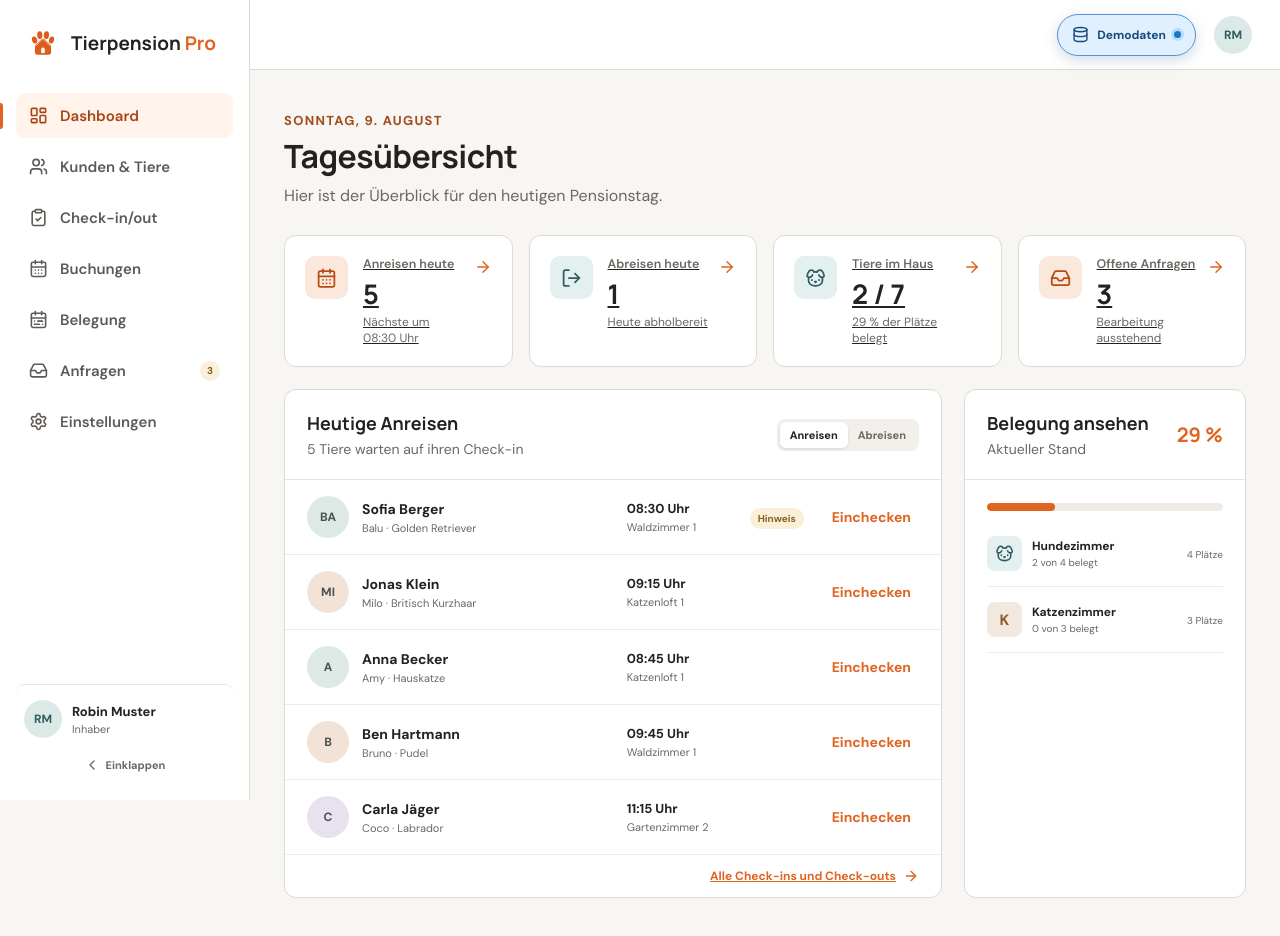
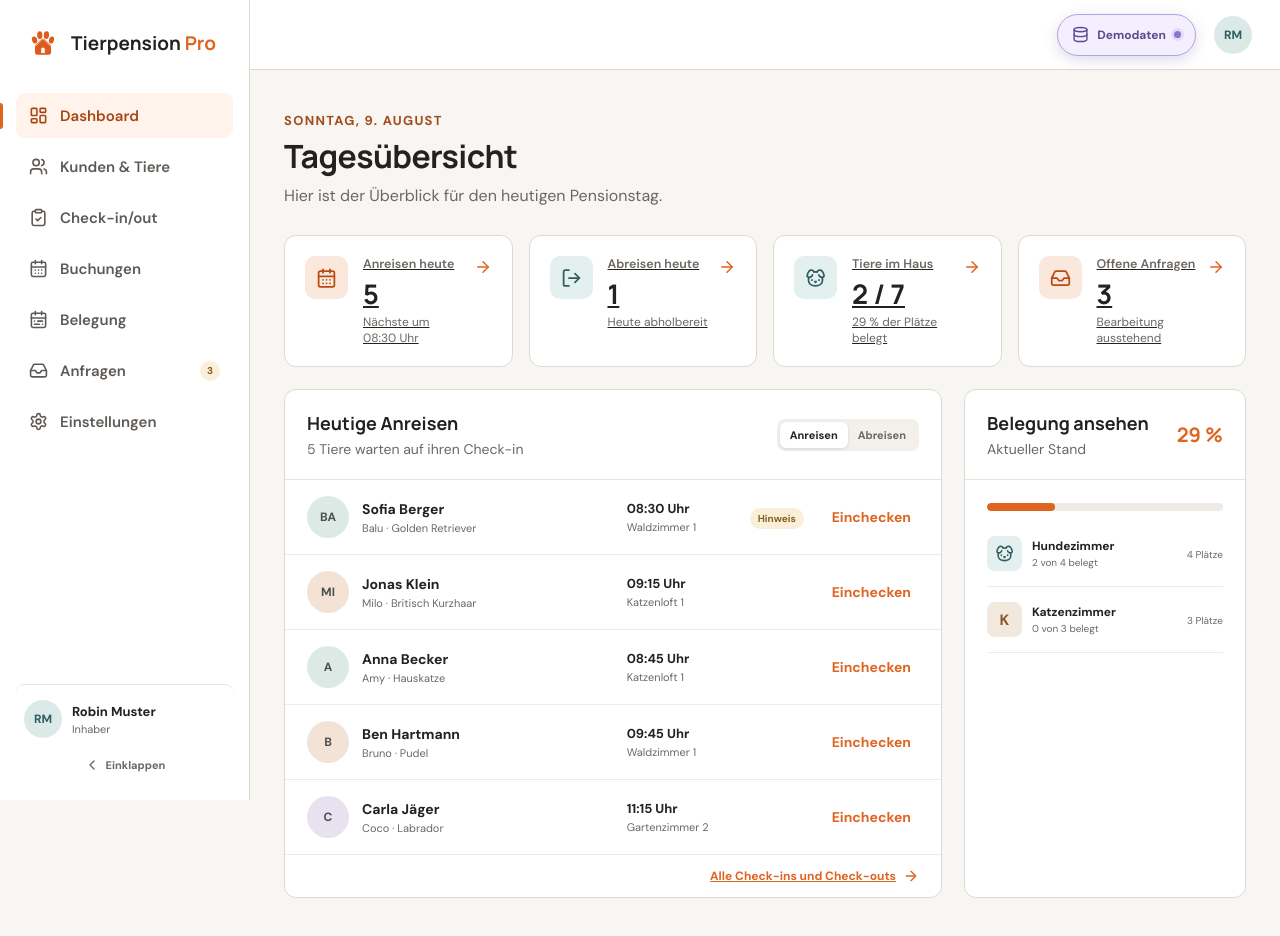
Before and after one commit to chris1acode/tierpensionpro-design-demo, a Vue app: page / in a window 1280 px wide. Shown: the top 936 px of the page. Built offline with nearby package versions, Linux system fonts and the light colour scheme.

Commit message:
Purple demo button

```diff
--- a/src/styles.css
+++ b/src/styles.css
@@ -121,7 +121,7 @@ main { max-width:1280px; margin:auto; padding:42px 34px 70px; }
 .danger-button{display:inline-flex;justify-content:center;align-items:center;gap:7px;min-height:40px;border-radius:8px;padding:0 15px;font-weight:700;font-size:13px;border:1px solid #c23a3a;background:#c23a3a;color:#fff}.danger-button:hover{background:#a52f2f}.cancel-icon{background:#fbe3e3;color:#c23a3a}
 .account-page .settings-layout{margin-bottom:30px}.account-page .settings-panel.danger-zone{border-color:#ecc6c6}.account-page .settings-panel.danger-zone>header{border-bottom-color:#f4dede}.account-page .danger-icon{background:#fbe3e3;color:#c23a3a}.account-page .danger-zone-body{padding:22px;display:flex;align-items:center;justify-content:space-between;gap:16px}.account-page .danger-zone-body p{margin:4px 0 0;color:var(--muted);font-size:12px;max-width:420px}.account-page .cancellation-notice{display:flex;align-items:center;justify-content:space-between;gap:16px;padding:16px 22px;margin:0 0 22px;background:#fdf2f2;border:1px solid #ecc6c6;border-radius:10px;color:#7a2b2b}.account-page .cancellation-notice strong{display:block;font-size:13px}.account-page .cancellation-notice small{display:block;margin-top:3px;font-size:11px;color:#8a4141}.account-role-badge{display:inline-flex;align-items:center;gap:5px;padding:4px 10px;border-radius:99px;background:#e4eff0;color:var(--petrol);font-size:10px;font-weight:700}
 @media(max-width:680px){.account-page .danger-zone-body,.account-page .cancellation-notice{flex-direction:column;align-items:flex-start}.account-page .danger-zone-body button,.account-page .cancellation-notice button{width:100%}}
-.demo-control{position:relative;z-index:40;display:grid;flex:none;justify-items:end;gap:10px;margin-left:auto}.demo-badge{display:flex;align-items:center;gap:8px;min-height:42px;padding:0 14px;border:1px solid #5696d4;border-radius:99px;background:#e1f0ff;color:#184b7c;box-shadow:0 4px 14px rgba(24,75,124,.2);font-weight:700;font-size:12px;transition:transform .15s,box-shadow .15s}.demo-badge:hover{transform:translateY(-1px);box-shadow:0 6px 18px rgba(24,75,124,.28)}.demo-badge:focus-visible{outline:3px solid rgba(24,119,201,.35);outline-offset:2px}.demo-badge i{width:7px;height:7px;border-radius:50%;background:#1877c9;box-shadow:0 0 0 3px #b8dcfb}.demo-menu{position:absolute;top:calc(100% + 8px);right:0;width:min(330px,calc(100vw - 32px));padding:17px;background:#fff;border:1px solid var(--border);border-radius:13px;box-shadow:0 14px 40px rgba(36,33,31,.18)}.demo-menu header{display:grid;grid-template-columns:auto 1fr auto;align-items:center;gap:10px}.demo-menu-icon{display:grid;place-items:center;width:36px;height:36px;border-radius:9px;background:#e4eff0;color:var(--petrol)}.demo-menu strong,.demo-menu small{display:block}.demo-menu small{margin-top:2px;color:var(--muted);font-size:10px}.demo-menu p{margin:14px 0;color:var(--muted);font-size:12px;line-height:1.5}.demo-menu dl{margin:0 0 14px}.demo-menu dt{color:var(--muted)}.demo-menu dd{margin:0;font-weight:700}.demo-menu .secondary-button{width:100%}
+.demo-control{position:relative;z-index:40;display:grid;flex:none;justify-items:end;gap:10px;margin-left:auto}.demo-badge{display:flex;align-items:center;gap:8px;min-height:42px;padding:0 14px;border:1px solid #b6a1e5;border-radius:99px;background:#f3efff;color:#5b4a8c;box-shadow:0 4px 14px rgba(91,74,140,.2);font-weight:700;font-size:12px;transition:transform .15s,box-shadow .15s}.demo-badge:hover{transform:translateY(-1px);box-shadow:0 6px 18px rgba(91,74,140,.28)}.demo-badge:focus-visible{outline:3px solid rgba(147,112,219,.35);outline-offset:2px}.demo-badge i{width:7px;height:7px;border-radius:50%;background:#8a74cc;box-shadow:0 0 0 3px #e5dcfb}.demo-menu{position:absolute;top:calc(100% + 8px);right:0;width:min(330px,calc(100vw - 32px));padding:17px;background:#fff;border:1px solid var(--border);border-radius:13px;box-shadow:0 14px 40px rgba(36,33,31,.18)}.demo-menu header{display:grid;grid-template-columns:auto 1fr auto;align-items:center;gap:10px}.demo-menu-icon{display:grid;place-items:center;width:36px;height:36px;border-radius:9px;background:#f3efff;color:#5b4a8c}.demo-menu strong,.demo-menu small{display:block}.demo-menu small{margin-top:2px;color:var(--muted);font-size:10px}.demo-menu p{margin:14px 0;color:var(--muted);font-size:12px;line-height:1.5}.demo-menu dl{margin:0 0 14px}.demo-menu dt{color:var(--muted)}.demo-menu dd{margin:0;font-weight:700}.demo-menu .secondary-button{width:100%}
 .occupancy-cell.closed{background:#f7ece8;color:#9a4a35}.occupancy-closures{margin-top:22px}.closure-list{list-style:none;margin:0;padding:0}.closure-list li{display:flex;align-items:center;justify-content:space-between;gap:16px;padding:14px 22px;border-top:1px solid var(--border)}.closure-list li:first-child{border-top:0}.closure-list strong,.closure-list span{display:block}.closure-list span{margin-top:3px;color:var(--muted);font-size:12px}.closure-actions{display:flex;align-items:center;gap:6px}.occupancy-closures>.empty-state{margin:0;padding:18px 22px;text-align:left}.closure-form-modal{width:min(420px,100%)}.closure-form-modal-form{display:grid;gap:13px;margin-top:20px}.closure-form-modal-form label{display:grid;gap:6px;color:var(--muted);font-size:11px;font-weight:700}.closure-form-modal-form input{min-width:0;height:40px;padding:0 10px;border:1px solid var(--border);border-radius:8px;background:#fff;color:var(--text)}
 @media(max-width:680px){.demo-badge span{display:none}.demo-badge{width:44px;padding:0;justify-content:center}.demo-badge i{position:absolute;right:1px;top:1px}}
 @media(max-width:680px){.panel header .text-button{display:inline-flex}.list-header-actions{align-items:stretch;flex-direction:column}.operations-list>header .list-header-actions,.bookings-list>header .list-header-actions{align-items:stretch;flex-direction:column}.occupancy-panel-wide .list-header-actions{align-items:flex-start}.requests-list>header .text-button{display:inline-flex}}
```
